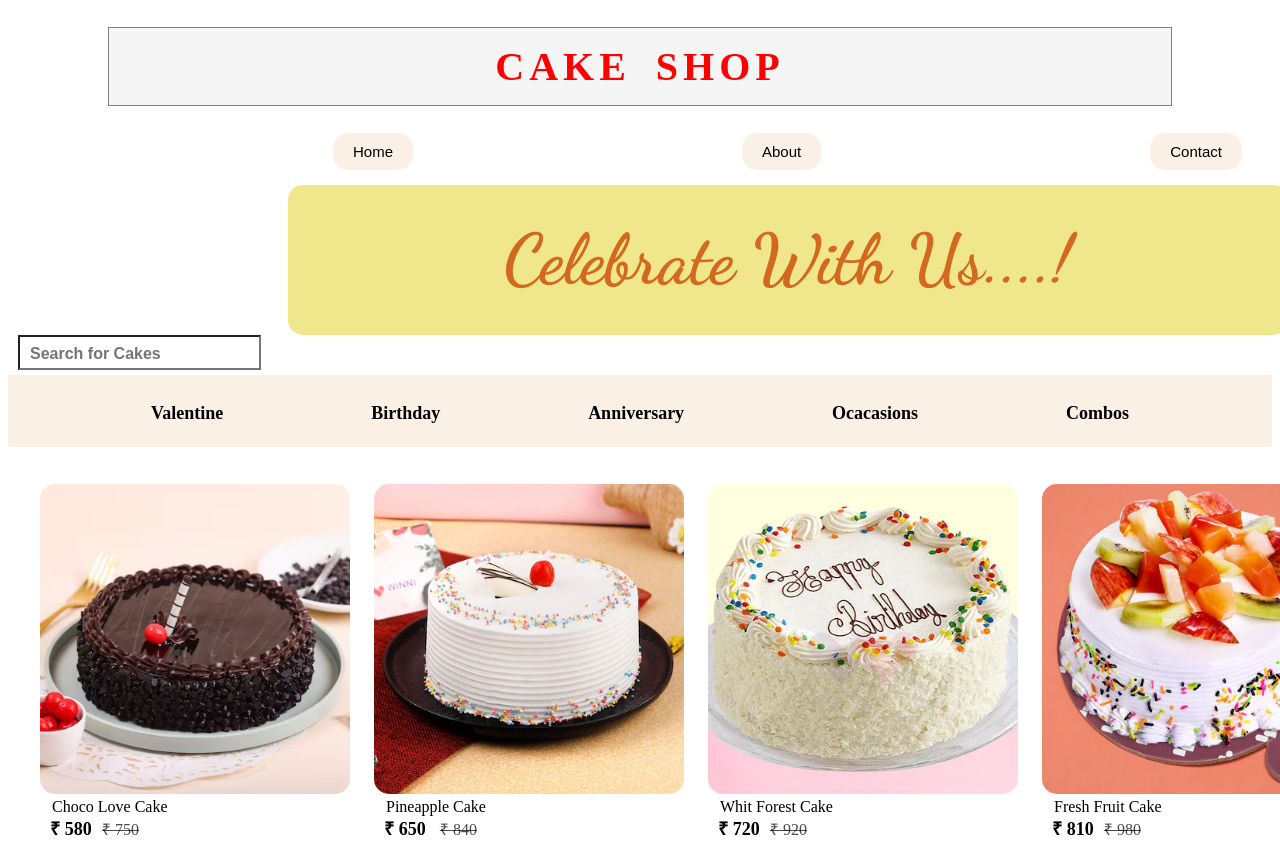
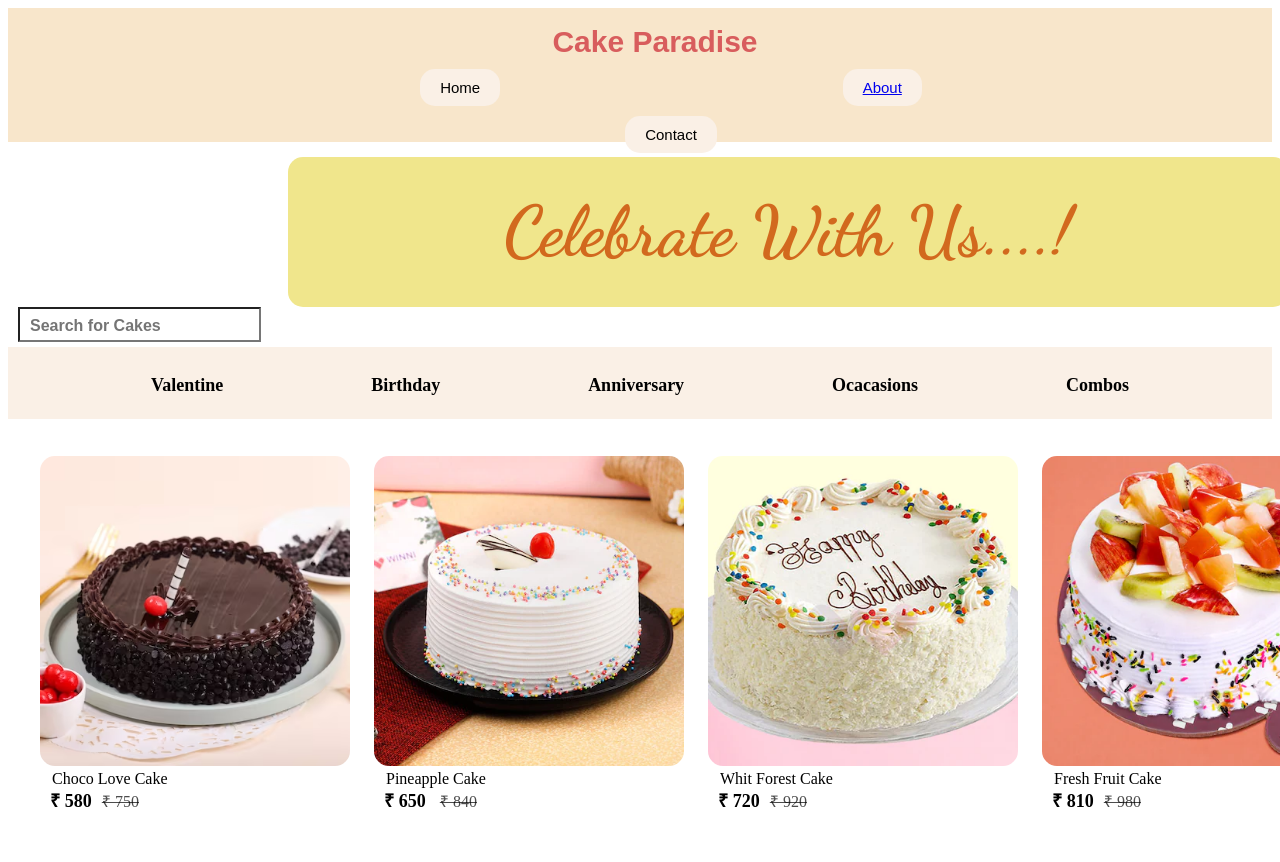
Before and after one commit to suraj-003/git_pro1, a plain HTML site: page index.html in a window 1280 px wide. Shown: the top 862 px of the page. After the commit the page ends 834 px from the top, so only its background shows below. Drawn offline with Linux system fonts and the light colour scheme.

Commit message:
git definition added

```diff
--- /dev/null
+++ b/css/about.css
@@ -0,0 +1,52 @@
+body {
+    font-family: 'Arial', sans-serif;
+    margin: 0;
+    padding: 0;
+}
+
+header {
+    background-color: #f8e6cb;
+    padding: 20px;
+    text-align: center;
+}
+
+header h1 {
+    margin: 0;
+    color: #d85d5d;
+}
+
+nav ul {
+    list-style-type: none;
+    margin: 0;
+    padding: 0;
+}
+
+nav ul li {
+    display: inline;
+    margin-right: 20px;
+}
+
+nav a {
+    text-decoration: none;
+    color: #333;
+    font-weight: bold;
+}
+
+nav a.active {
+    color: #d85d5d;
+}
+
+.about-section {
+    max-width: 800px;
+    margin: 20px auto;
+    padding: 20px;
+    background-color: #fff;
+    border-radius: 8px;
+    box-shadow: 0 0 10px rgba(0, 0, 0, 0.1);
+}
+
+footer {
+    background-color: #f8e6cb;
+    padding: 10px;
+    text-align: center;
+}
--- a/css/index.css
+++ b/css/index.css
@@ -1,16 +1,24 @@
-h1{
+.nav{
     text-align: center;
-    border: 1px solid gray;
-    padding: 15px;
-    margin-left: 100px;
-    margin-right: 100px;
-    background-color: whitesmoke ;
-    color:red     ;
-    word-spacing: 10px;
-    letter-spacing: 5px;
-    font-size: 40px;
+    margin:0;
+    width: auto;
+    background-color:#f8e6cb ;
+    color:#d85d5d     ;
+    padding: 7px;
+    font-weight: 800px;
+    font-family: 'Arial', sans-serif;
+    border:10px solid #f8e6cb;
+   height: 100px;
 
 }
+
+    .size{
+        font-size: 30px;
+    }
+
+
+
+
 h1:hover{
     box-shadow: 5px 5px 1px 1px black;
     border-radius: 10px;
@@ -20,7 +28,9 @@ h1:hover{
 button{
     background-color:linen;
     display: inline-block;
-    margin-left: 325px;
+    margin-left:200px;
+    margin-top: 10px;
+    margin-right: 138px;
     flex-wrap: wrap;
     border: none;
     padding: 10px 20px 10px 20px;
--- /dev/null
+++ b/css/style.css
@@ -0,0 +1,12 @@
+button{
+    background-color:linen;
+    margin-top: 15px;
+    margin-left: 190px;
+    margin-right: 150px;
+    flex-wrap: wrap;
+    border: none;
+    padding: 10px 20px 10px 20px;
+
+    font-size: 15px;
+    border-radius: 15px;
+}
--- a/index.html
+++ b/index.html
@@ -14,11 +14,12 @@
 
 </head>
 <body>
+    <div class="nav">
+    <b class="size">Cake Paradise</b> <br>
 
-    <h1 > CAKE SHOP </h1>
-<div class="nav">
+
     <button>Home</button>
-    <button>About</button>
+    <button><a href="./pages/about.html">About</a></button>
     <button>Contact</button>
 </div>
 
```
Also changed, not shown: pages/about.html (added, +37 -0 lines).
